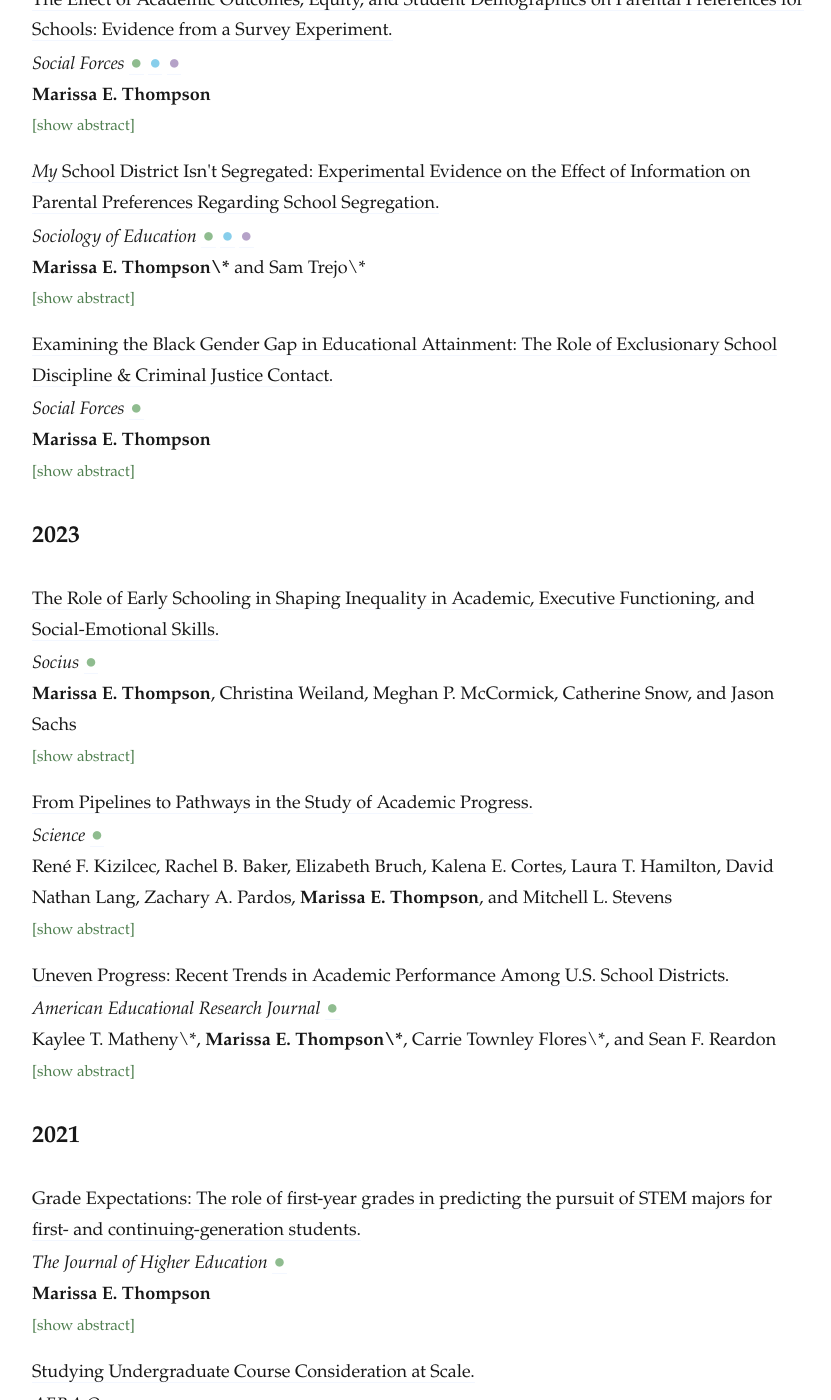
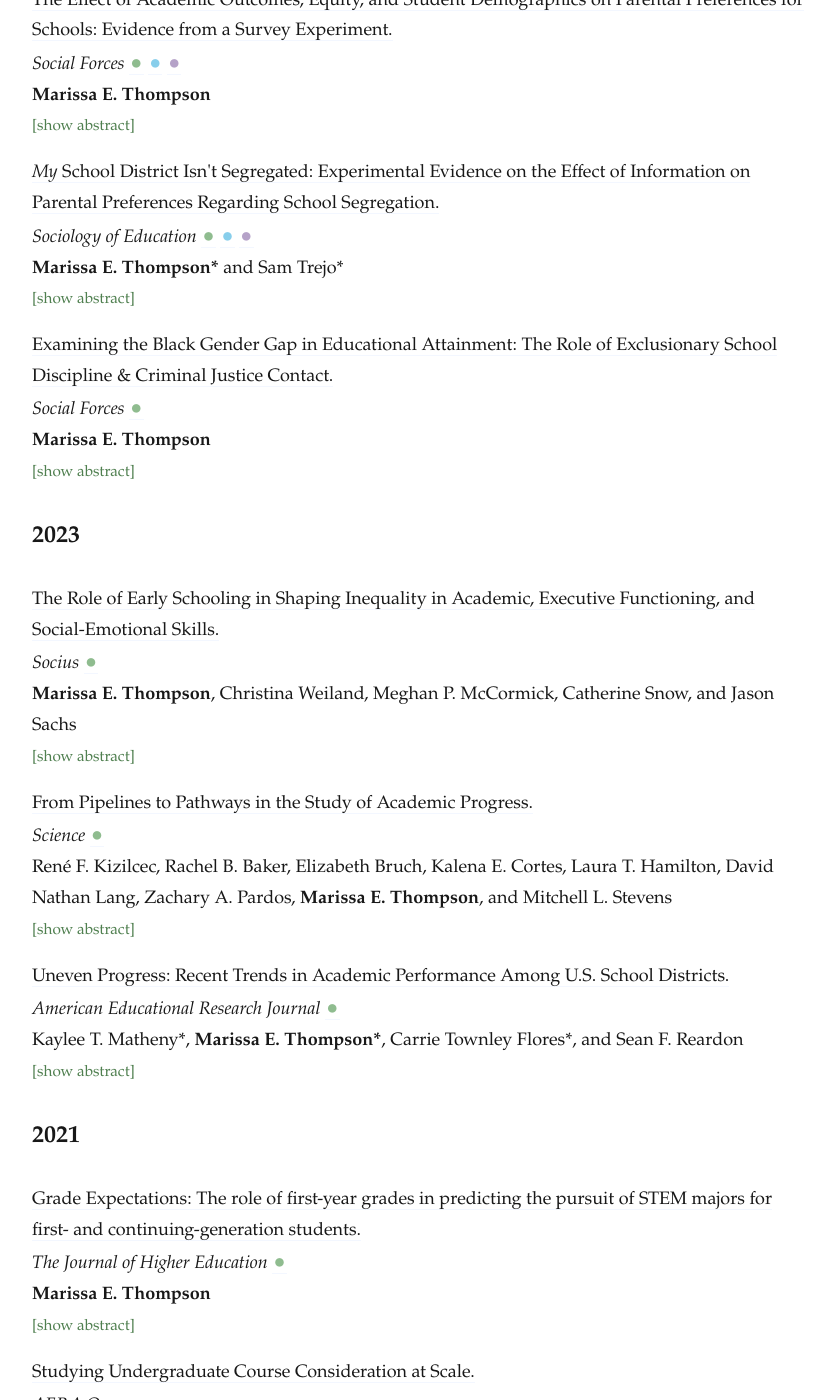
Before and after one commit to marissaethompson/marissaethompson.github.io, a Jekyll site: the page built from _pages/research.md, in a window 1280 px wide and 1400 px high, scrolled down 2147 px. Shown: the whole window, without its empty margins (218-1049 px from the left). Built offline with Jekyll 4.4.1, drawn with Linux system fonts in a browser that asks for light colours; nearby versions of some CDN libraries; some web fonts are replaced.

Commit message:
update v02

```diff
--- a/_pages/research.md
+++ b/_pages/research.md
@@ -124,7 +124,7 @@
 <summary>
 <a href="https://journals.sagepub.com/doi/full/10.1177/00380407231213342" target="_blank"><i>My</i> School District Isn't Segregated: Experimental Evidence on the Effect of Information on Parental Preferences Regarding School Segregation.</a><br>
 <i>Sociology of Education</i>&nbsp;<a href="/research/Thompson_SOE_2024.pdf" target="_blank"><span style="font-size: 15pt; color:#8fbc8f">●</span></a> <a href="https://osf.io/ucvt6" target="_blank"><span style="font-size: 15pt; color:#87ceeb">●</span></a> <a href="https://github.com/sam-trejo/2023_08_socedu_seg_exp" target="_blank"><span style="font-size: 15pt; color:#b5a2c8">●</span></a><br>
-<b>Marissa E. Thompson\*</b> and Sam Trejo\*
+<b>Marissa E. Thompson*</b> and Sam Trejo*
 </summary>
 <p class="abstract">U.S. public schools are increasingly segregated by income, resulting in substantial educational inequality among U.S. schoolchildren. We conducted a nationally representative survey to explore the relationship between parental beliefs about and preferences regarding school segregation. Using experimental manipulation, we tested if learning about levels of school segregation in their local school district affects a parent’s attitudes and preferences regarding school segregation. In doing so, our study helps elucidate whether disagreement with respect to segregation-reducing policies stems from differences in parental beliefs about the extent of segregation in their district or from differences in parental preferences given existing levels of segregation. We found that parents hold largely inaccurate beliefs about local segregation levels and underestimate, on average, the economic segregation in their district. However, information treatments that correct inaccurate beliefs do little to influence support for policies to reduce segregation.</p>
 </details>
@@ -162,7 +162,7 @@
 <summary>
 <a href="https://journals.sagepub.com/doi/10.3102/00028312221134769" target="_blank">Uneven Progress: Recent Trends in Academic Performance Among U.S. School Districts.</a><br>
 <i>American Educational Research Journal</i>&nbsp;<a href="/research/Matheny_AERJ_2023.pdf" target="_blank"><span style="font-size: 15pt; color:#8fbc8f">●</span></a><br>
-Kaylee T. Matheny\*, <b>Marissa E. Thompson\*</b>, Carrie Townley Flores\*, and Sean F. Reardon
+Kaylee T. Matheny*, <b>Marissa E. Thompson*</b>, Carrie Townley Flores*, and Sean F. Reardon
 </summary>
 <p class="abstract">We use data from the Stanford Education Data Archive to describe district-level trends in average academic achievement between 2009 and 2019. Although on average school districts’ test scores improved very modestly (by about 0.001 standard deviations per year), there is significant variation among districts. Moreover, we find that average test score disparities between nonpoor and poor students and between White and Black students are growing; those between White and Hispanic students are shrinking. We find no evidence of achievement-equity synergies or trade-offs: Improvements in overall achievement are uncorrelated with trends in achievement disparities. Finally, we find that the strongest predictors of achievement disparity trends are the levels and trends in within-district racial and socioeconomic segregation and changes in differential access to certified teachers.</p>
 </details>
```
